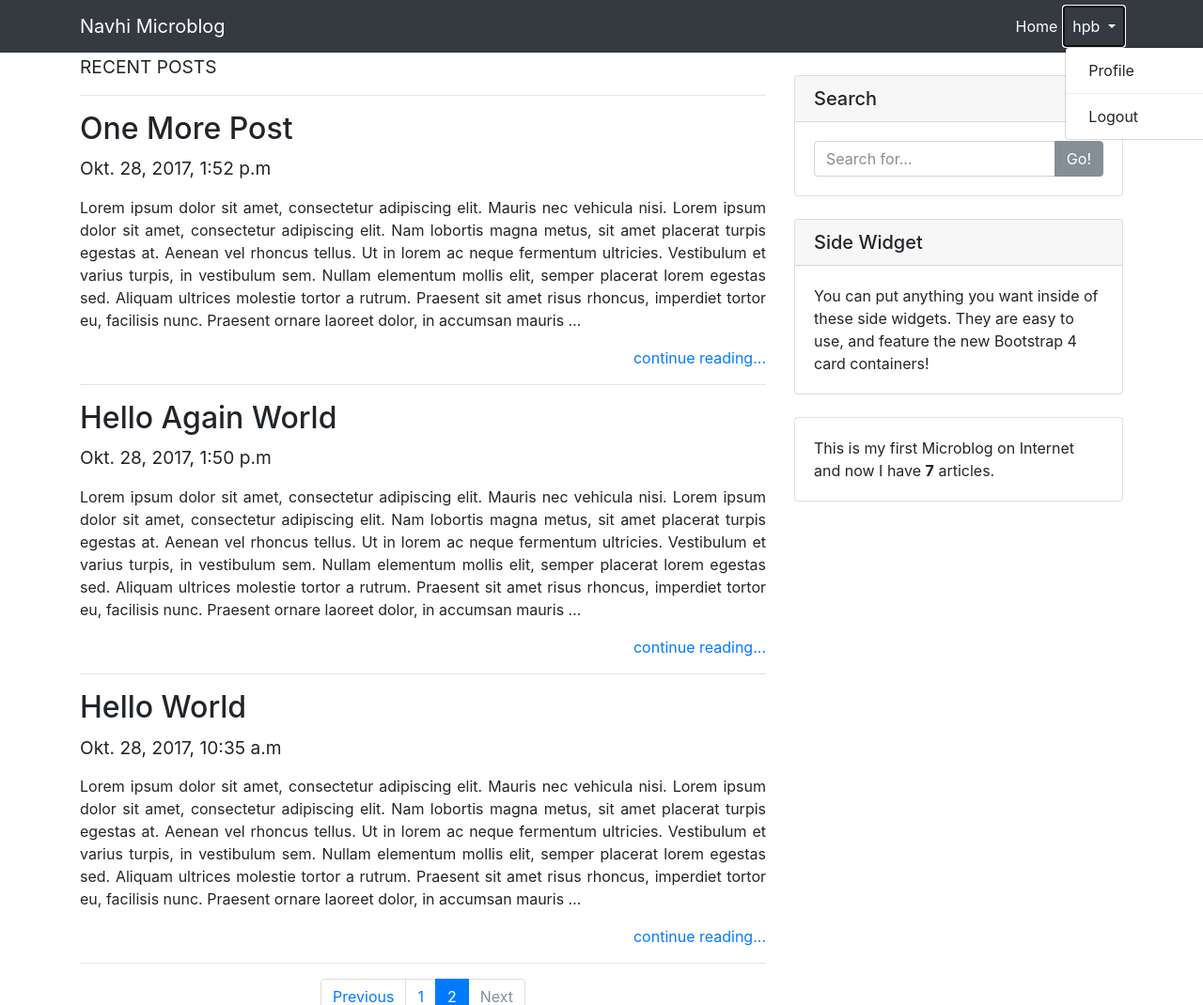
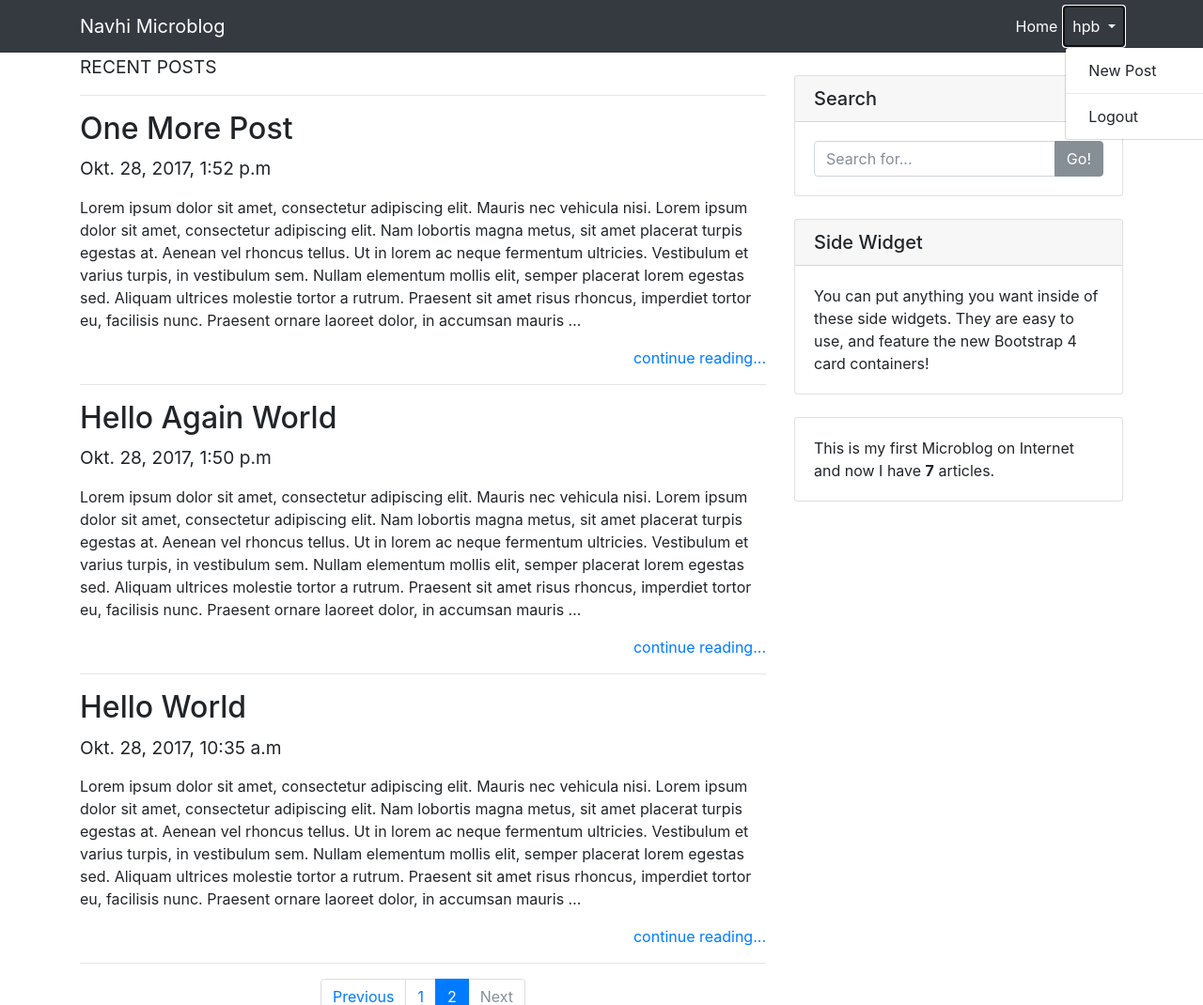
Before and after one commit to ravhirzldi/django-microblog, a Django app: page /?page=2 in a window 1280 px wide, after a click that opens the changed part. Shown: the top 1070 px of the page at 94% size. Run offline with Django 3.2, Linux system fonts and the light colour scheme; a user stored in the database is signed in; data comes from the database, SQL or seed files in the repository; parts of the project's set-up code (start-up, migrations or seed data) failed here and were passed over; some libraries are stand-ins or nearby versions.

Commit message:
add new post function

```diff
--- a/hello_world/settings.py
+++ b/hello_world/settings.py
@@ -40,6 +40,7 @@ INSTALLED_APPS = [
     'ckeditor',
     'ckeditor_uploader',
     'taggit',
+    'crispy_forms',
 ]
 
 MIDDLEWARE = [
@@ -147,9 +148,13 @@ CKEDITOR_CONFIGS = {
             ['Maximize'],
         ],
         'extraPlugins': 'justify,liststyle,indent,image2',
+    'width': "auto",
    },
 }
 
 # Login and logout settings
 LOGIN_REDIRECT_URL = '/'
 LOGOUT_REDIRECT_URL = '/'
+LOGIN_URL = 'microblog_login'
+
+CRISPY_TEMPLATE_PACK = 'bootstrap4'
--- a/hello_world/urls.py
+++ b/hello_world/urls.py
@@ -21,16 +21,9 @@ from microblog import views
 
 urlpatterns = [
     url(r'^admin/', admin.site.urls),
-    # redirect to post_list.html
-    url(r'^$', views.PostListView.as_view(), name='post_list'),
-    # Full Post Detail URL
-    # Get 4 digits of year, 2 digits of month and day in the end is slug
-    # So it will get URL like, ../2017/09/22/this-is-post
-    # It will be SEO Friendly too
-    url(r'^(?P<year>\d{4})/(?P<month>\d{2})/(?P<day>\d{2})/'\
-        r'(?P<post>[-\w]+)/$',
-        views.post_detail,
-        name='post_detail'),
+    # include URL pattern from microblog/urls.py
+    url(r'', include('microblog.urls')),
+    # Login and logout URL
     url(r'^login/', include('django.contrib.auth.urls')),
     url(r'^ckeditor/', include('ckeditor_uploader.urls')),
 ] + static(settings.MEDIA_URL, document_root=settings.MEDIA_ROOT)
--- a/microblog/templates/base.html
+++ b/microblog/templates/base.html
@@ -49,7 +49,7 @@
 							{{ user.username }}
 						</a>
 						<div class="dropdown-menu" aria-labelledby="navbarDropdown">
-							<a class="dropdown-item" href="#profile">Profile</a>
+							<a class="dropdown-item" href="{% url 'post_new' %}">New Post</a>
 							<div class="dropdown-divider"></div>
 							<a class="dropdown-item" href="{% url 'logout' %}">Logout</a>
 						</div>
@@ -59,13 +59,6 @@
 						<a class="nav-link" href="{% url 'login' %}">login</a>
 					</li>
 					{% endif %}
-					<!--<li class="nav-item">
-						{% if user.is_authenticated %}
-						<a class="nav-link" href="{% url 'logout' %}">Logout</a>
-						{% else %}
-						<a class="nav-link" href="{% url 'login' %}">login</a>
-						{% endif %}
-					</li>-->
 				  </ul>
 				</div>
 			  </div>
--- a/microblog/templates/microblog/post_list.html
+++ b/microblog/templates/microblog/post_list.html
@@ -1,13 +1,13 @@
 {% extends "base.html" %}
 {% block title %}Navhi Microblog - Articles{% endblock %}
 {% block content %}
-<div class="col-lg-8 text-justify">
+<div class="col-lg-8">
 	<h4><small>RECENT POSTS</small></h4>
 	<hr>
 	{% for post in posts %}
 		<h2>{{ post.title }}</h2>
 		<h4><small><span class="glyphicon glyphicon-time"></span> {{ post.created }}</small></h4>
-		<p>{{ post.body|truncatewords:80|striptags|linebreaks }}</p>
+		<p class="text-justify">{{ post.body|truncatewords:80|striptags|linebreaks }}</p>
 		<p class="text-right">
 			<a href="{{ post.get_absolute_url }}" class="text-right">
 			continue reading...
--- a/microblog/templates/registration/login.html
+++ b/microblog/templates/registration/login.html
@@ -1,11 +1,12 @@
 {% extends "base.html" %}
+{% load crispy_forms_tags %}
 {% block title %}Navhi Microblog - Login{% endblock %}
 {% block content %}
-    <div class="col-lg-8 text-justify">
+    <div class="col-lg-8">
         <h2>Login</h2>
         <form method="POST">
             {% csrf_token %}
-            {{ form.as_p }}
+            {{ form|crispy }}
             <button class="btn btn-success" type="submit">Login</button>
         </form>
     </div>
--- /dev/null
+++ b/microblog/urls.py
@@ -0,0 +1,19 @@
+# microblog/urls.py
+from django.conf.urls import url, include
+from .views import PostListView, post_detail, CreateNewPost
+from . import views
+
+urlpatterns = [
+    # This is Index URL that redirect to post_list
+    url(r'^$', PostListView.as_view(), name='post_list'),
+    # Full Post Detail URL
+    # Get 4 digits of year, 2 digits of month and day in the end is slug
+    # So it will get URL like, ../2017/09/22/this-is-post
+    # It will be SEO Friendly too
+    url(r'^(?P<year>\d{4})/(?P<month>\d{2})/(?P<day>\d{2})/'\
+        r'(?P<post>[-\w]+)/$',
+        views.post_detail,
+        name='post_detail'),
+    # Create new post
+    url(r'^post/new/$', views.CreateNewPost.as_view(), name='post_new'),
+]
--- a/microblog/views.py
+++ b/microblog/views.py
@@ -1,10 +1,10 @@
-from django.shortcuts import render, get_object_or_404, render_to_response
+from django.shortcuts import render, get_object_or_404
 from django.views.generic import ListView
-from django.http import *
-from django.template import RequestContext
+from django.views.generic.edit import CreateView, DeleteView
+from django.urls import reverse_lazy
 from django.contrib.auth.decorators import login_required
-from django.contrib.auth import login, logout
 from .models import Post
+# from .forms import NewPostForm
 
 # Create your views here.
 class PostListView(ListView):
@@ -32,3 +32,13 @@ def post_detail(request, year, month, day, post):
                              publish__day=day)
     posts = Post.published.all()
     return render(request, 'microblog/post_detail.html', {'post': post})
+
+# This class is for creating new post on front-end
+class CreateNewPost(CreateView):
+    model = Post
+    template_name = 'microblog/post_new.html'
+    fields = '__all__'
+
+class DeletePost(DeleteView):
+    model = Post
+    success_url = reverse_lazy('PostListView')
```
Also changed, not shown: microblog/templates/microblog/post_new.html (added, +15 -0 lines).
